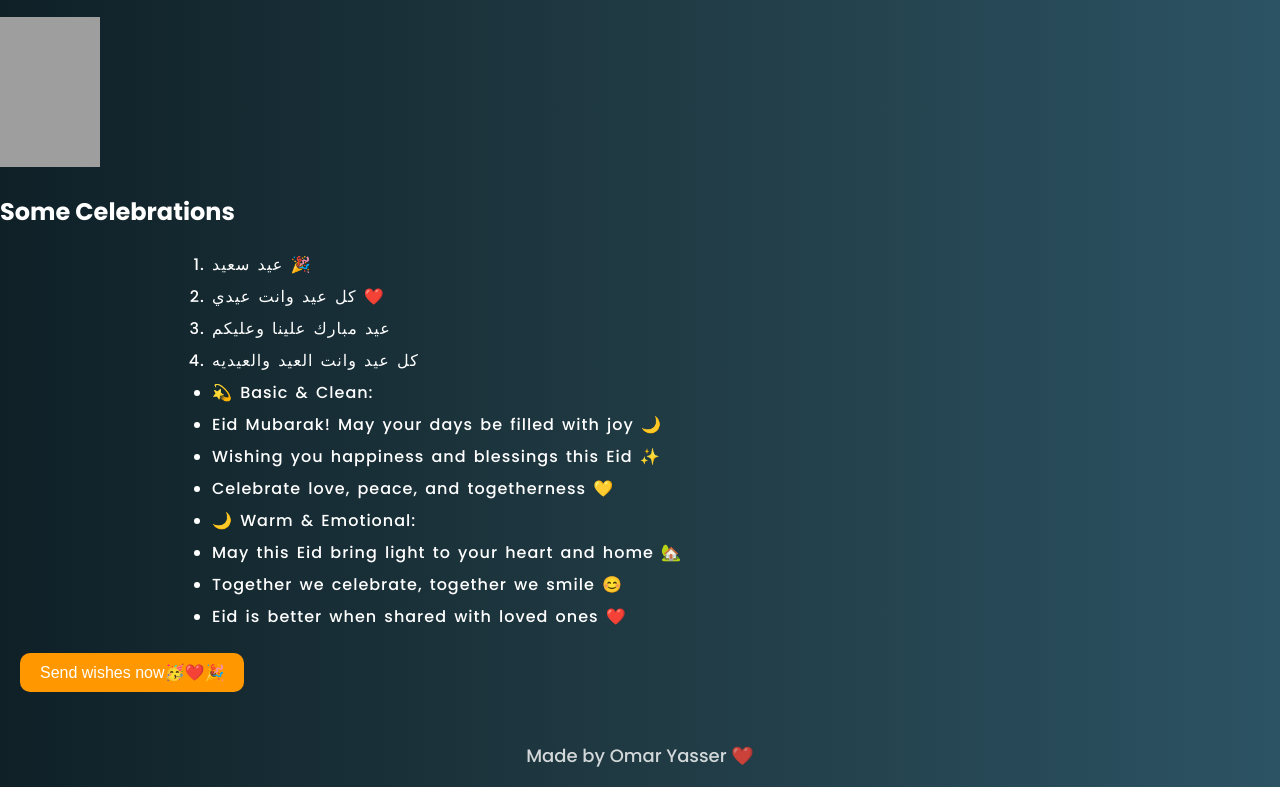
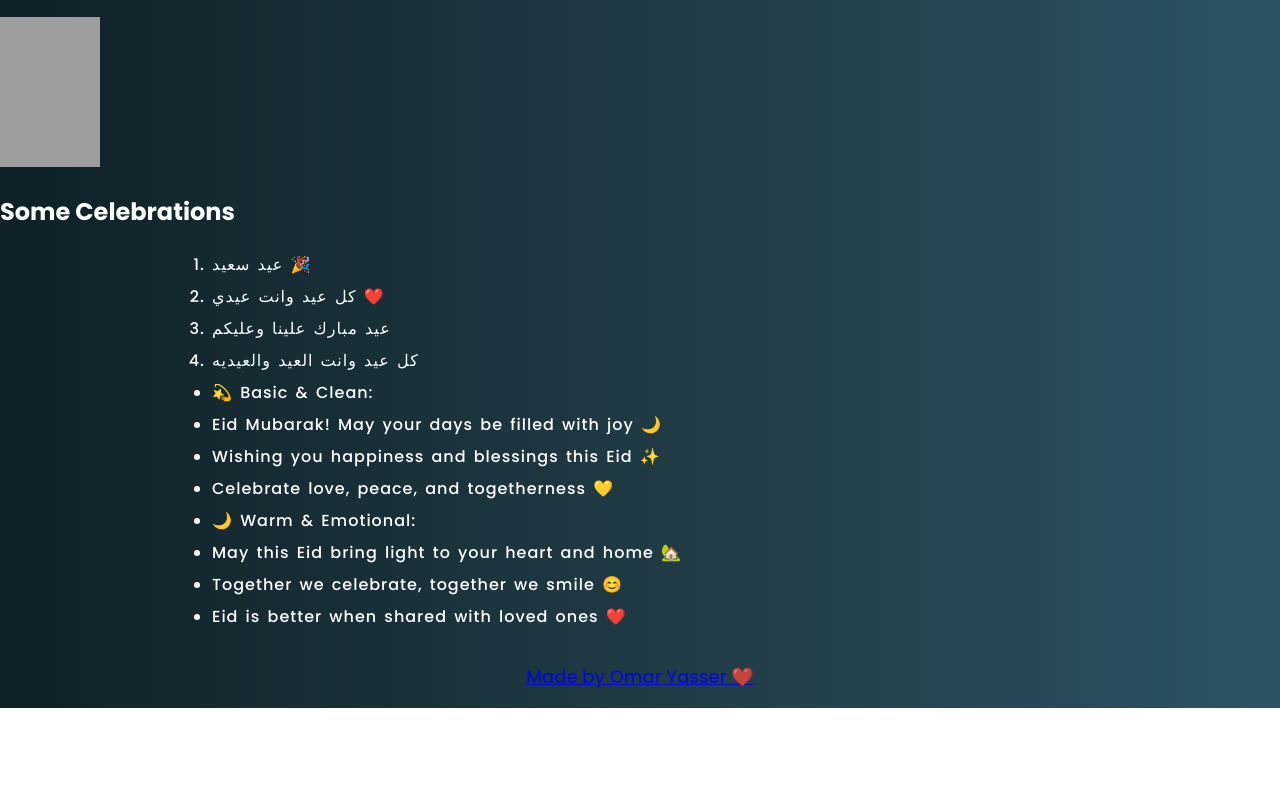
Before and after one commit to OmarYasserDev/Eid-Celebration-hub, a plain HTML site: page index.html in a window 1280 px wide. Shown: the part 656-1443 px from the top of the page. After the commit the page ends 1364 px from the top, so only its background shows below. Drawn offline with Linux system fonts and the light colour scheme; grey boxes are pictures that could not be loaded.

Commit message:
Fix HTML structure and update content

```diff
--- a/index.html
+++ b/index.html
@@ -47,10 +47,8 @@
   <li>Together we celebrate, together we smile 😊</li>
   <li>Eid is better when shared with loved ones ❤️</li>
 </ul>
-<a href="Sending wishes .html">
-<button>Send wishes now🥳❤️🎉</button>
-</a>
-<footer style="text-align: center; margin-top: 30px;">
+<a href="Sending wishes.html">
+    <footer style="text-align: center; margin-top: 30px;">
         <p>Made by Omar Yasser ❤️</p>
     </footer>
     <link rel="stylesheet" href="style.css">
```
